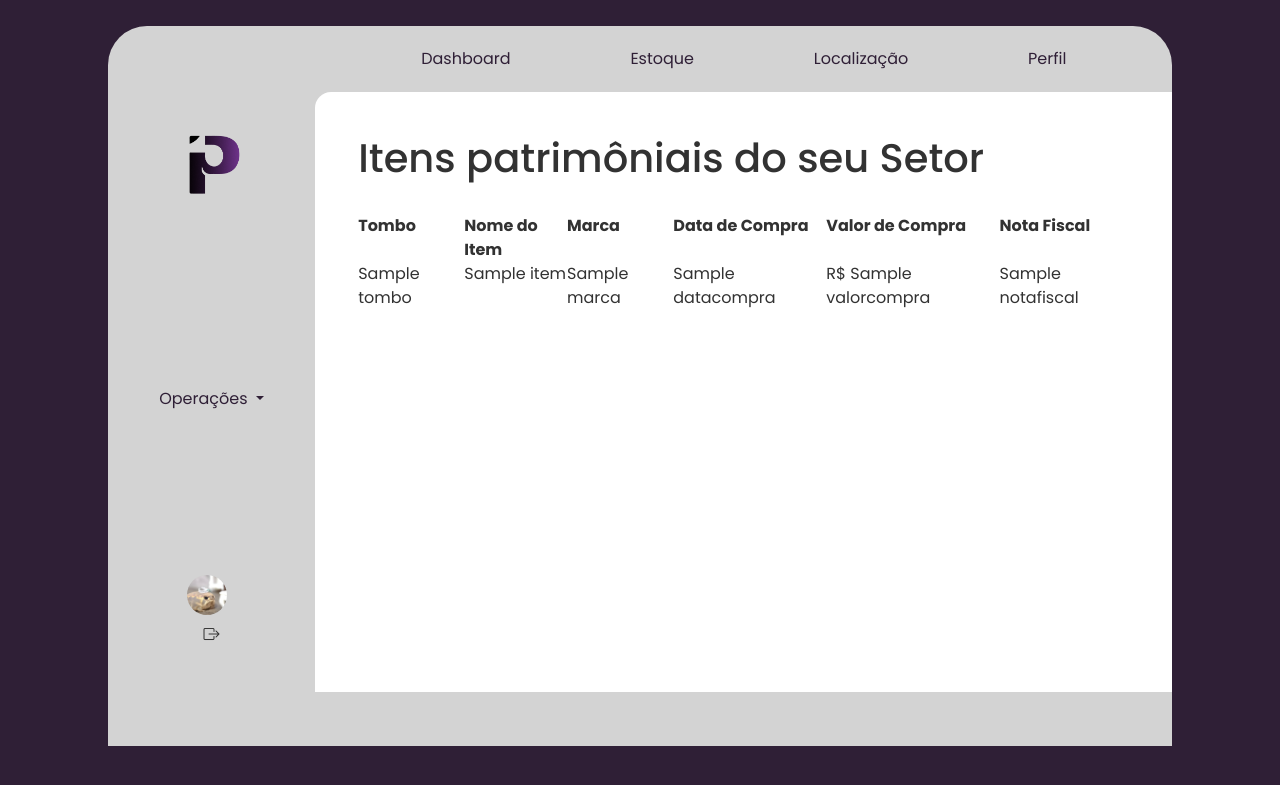
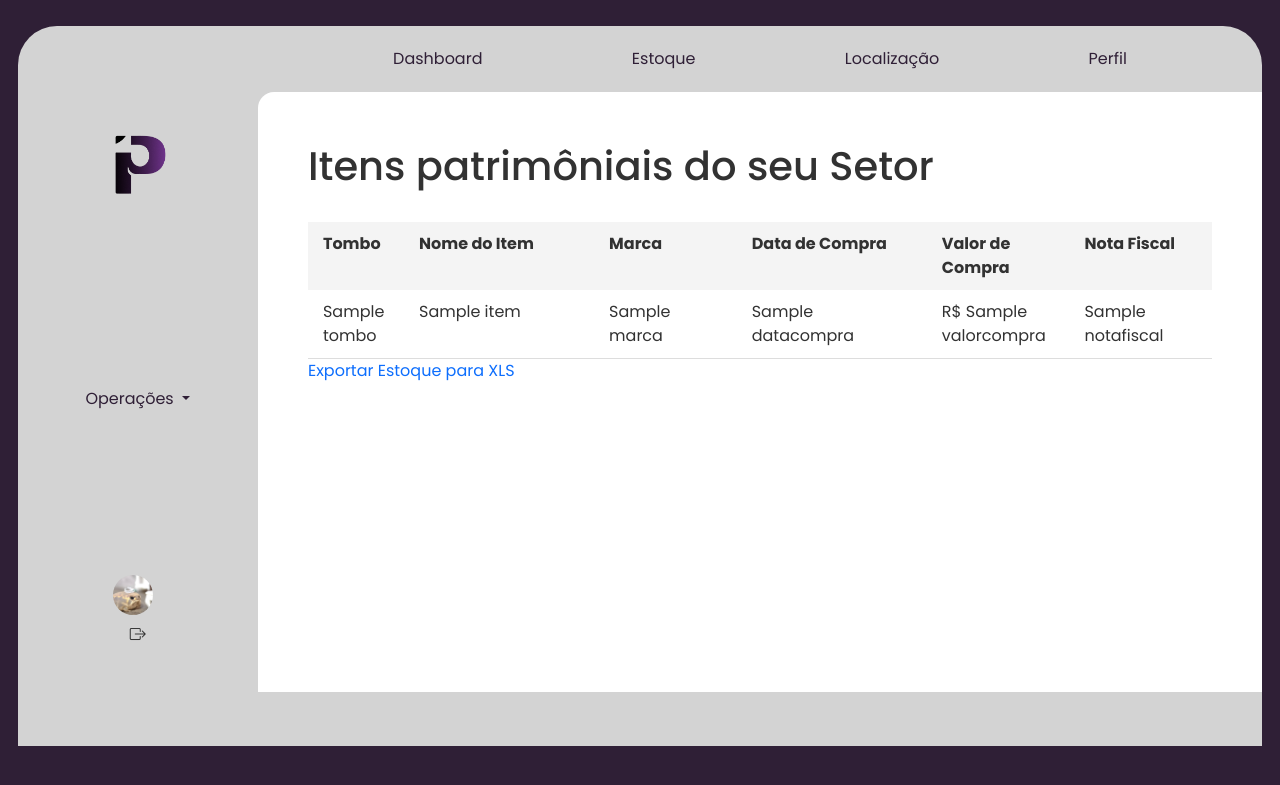
Before and after one commit to Samantaks/ipatri, a Django app: template templates/app/estoque.html in a window 1280 px wide. Shown: the top 785 px of the page. Run offline with Django 3.2, Linux system fonts and the light colour scheme; the template is opened without the code that fills it: most values are stand-ins (such as "Sample title", 1, 10 or a date in 2020); some libraries are stand-ins or nearby versions.

Commit message:
exportando página estoque em xml

```diff
--- a/dashboard/urls.py
+++ b/dashboard/urls.py
@@ -11,4 +11,5 @@ urlpatterns = [
     path('relatorio_gasto', relatorio_gasto, name='app-relatorio-gasto'),
     path('relatorio_marcas', relatorio_marcas, name='app-relatorio-marcas'),
     path('relatorio_setor', relatorio_setor, name='app-relatorio-setor'),
+    path('export_estoque_xls/', export_estoque_xls, name='export_estoque_xls'),
 ]
--- a/src/css/_pages/app/estoque.css
+++ b/src/css/_pages/app/estoque.css
@@ -0,0 +1,46 @@
+table {
+    width: 100%;
+    border-collapse: collapse; /* Remove os espaços entre as bordas das células */
+}
+
+th, td {
+    padding: 10px 15px; /* Adiciona espaço interno (padding) para as células */
+    text-align: left; /* Alinha o texto à esquerda */
+}
+
+th {
+    background-color: #f4f4f4; /* Cor de fundo para o cabeçalho da tabela */
+}
+
+td {
+    border-bottom: 1px solid #ddd; /* Adiciona uma borda inferior para as células */
+}
+
+th:nth-child(1), td:nth-child(1) {
+    width: 10%; /* Ajuste a largura da coluna Tombo */
+}
+
+th:nth-child(2), td:nth-child(2) {
+    width: 20%; /* Ajuste a largura da coluna Nome do Item */
+}
+
+th:nth-child(3), td:nth-child(3) {
+    width: 15%; /* Ajuste a largura da coluna Marca */
+}
+
+th:nth-child(4), td:nth-child(4) {
+    width: 20%; /* Ajuste a largura da coluna Data de Compra */
+}
+
+th:nth-child(5), td:nth-child(5) {
+    width: 15%; /* Ajuste a largura da coluna Valor de Compra */
+}
+
+th:nth-child(6), td:nth-child(6) {
+    width: 15%; /* Ajuste a largura da coluna Nota Fiscal */
+}
+
+
+.item-table th, .item-table td {
+    text-align: left;
+}
--- a/templates/app/estoque.html
+++ b/templates/app/estoque.html
@@ -18,12 +18,12 @@
     <table>
         <thead>
             <tr>
-                <th>Tombo</th>
-                <th>Nome do Item</th>
-                <th>Marca</th>
-                <th>Data de Compra</th>
-                <th>Valor de Compra</th>
-                <th>Nota Fiscal</th>
+                <th class="item-tombo">Tombo</th>
+                <th class="item-nome">Nome do Item</th>
+                <th class="item-marca">Marca</th>
+                <th class="item-data">Data de Compra</th>
+                <th class="item-valor">Valor de Compra</th>
+                <th class="item-nota">Nota Fiscal</th>
             </tr>
         </thead>
         <tbody>
@@ -39,6 +39,7 @@
             {% endfor %}
         </tbody>
     </table>
+    <p><a href="{% url 'export_estoque_xls' %}">Exportar Estoque para XLS</a></p>
 </div>
 
 {% endblock %}
```
Also changed, not shown: dashboard/views.py (+47 -1 lines).
